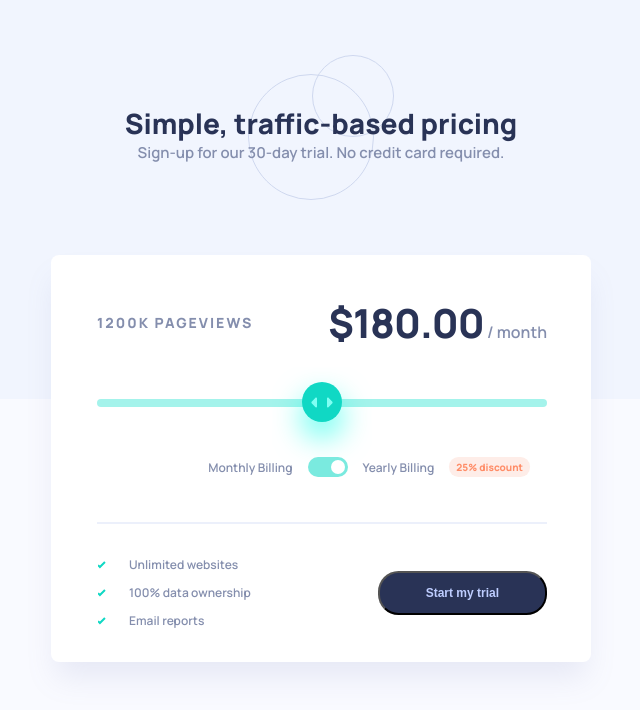
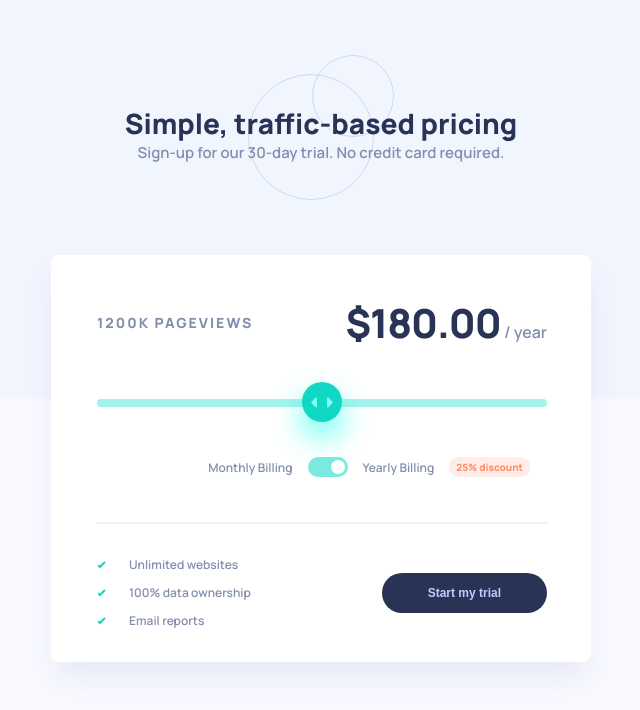
Before and after one commit to bariskahraman34/interactive-pricing-component, a plain HTML site: page index.html in a window 1280 px wide. Both pictures are taken after a click on the label 646 px from the left and 467 px from the top of the page. Shown: the whole page, without its empty margins (319-959 px from the left). Drawn offline with Linux system fonts and the light colour scheme.

Commit message:
Button için düzeltme yapıldı.

```diff
--- a/assets/css/style.css
+++ b/assets/css/style.css
@@ -93,6 +93,7 @@ body{
     padding: 13px 46px;
     cursor: pointer;
     transition: color .3s ease;
+    border: none;
 }
 
 .package-contents{
--- a/assets/js/app.js
+++ b/assets/js/app.js
@@ -3,6 +3,7 @@ const price = document.querySelector('#price');
 const pageViews = document.querySelector('.pageviews');
 const billingSelector = document.querySelector('#month-year-selector');
 const toggleFill = document.querySelector('.toggle-fill');
+const period = document.querySelector('.period');
 
 pricingInput.addEventListener('input',(e) => getValue(e));
 
@@ -28,11 +29,13 @@ function billingType(){
         inputValue = pricingInput.value;
         price.textContent = `$${inputValue}.00`;
         pageViews.textContent = `${inputValue * 5}K PAGEVIEWS`;
+        period.innerHTML = `/ month`;
     }else{
         this.classList.add('active');
         toggleFill.style.background = "#7AEADF";
         inputValue = pricingInput.value * 12;
         price.textContent = `$${inputValue - inputValue/4}.00`;
         pageViews.textContent = `${inputValue * 5}K PAGEVIEWS`;
+        period.innerHTML = `/ year`;
     }
 }
--- a/index.html
+++ b/index.html
@@ -20,7 +20,7 @@
                 <p class="pageviews">100K PAGEVIEWS</p>
                 <p class="pricing">
                     <span id="price">$20.00</span>
-                    <span>/ month</span>
+                    <span class="period">/ month</span>
                 </p>
             </div>
             <div class="input-element">
@@ -45,9 +45,11 @@
                     <li class="package-content">100% data ownership </li>
                     <li class="package-content">Email reports</li>
                 </ul>
-                <button class="start-trial-btn">
-                    Start my trial
-                </button>
+                <a href="#">
+                    <button class="start-trial-btn">
+                        Start my trial
+                    </button>
+                </a>
             </div>
         </div>
     </div>
```
